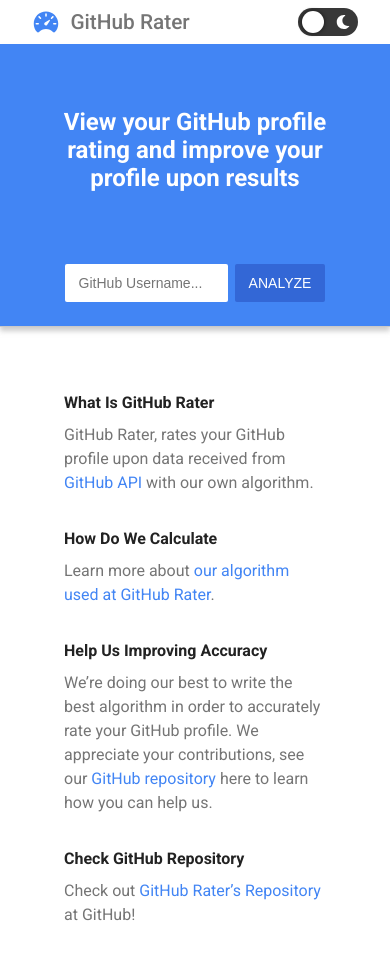
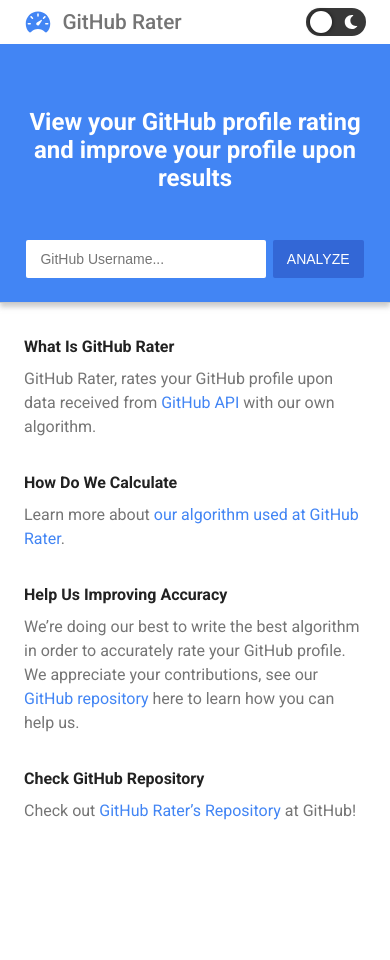
Before and after one commit to AykutSarac/github-rater, a React (Create React App) app: page / in a window 390 px wide. Shown: the top 960 px of the page. After the commit the page ends 855 px from the top, so only its background shows below. Built offline with nearby package versions, Linux system fonts and the light colour scheme.

Commit message:
allsite responsive improved

```diff
--- a/src/styles/_lab-results.scss
+++ b/src/styles/_lab-results.scss
@@ -14,6 +14,9 @@
     justify-content: center;
     align-items: center;
     flex-direction: column;
+    @include forMobile {
+      padding: 2em $mobile-padding;
+    }
   }
 
   .results-info {
--- /dev/null
+++ b/src/styles/_mixins.scss
@@ -0,0 +1,5 @@
+@mixin forMobile {
+  @media only screen and (max-width: 600px) {
+    @content;
+  }
+}
--- a/src/styles/_navbar.scss
+++ b/src/styles/_navbar.scss
@@ -2,7 +2,9 @@
   padding: 0.5em 2em;
   display: flex;
   justify-content: space-between;
-
+  @include forMobile {
+    padding: 0.5em $mobile-padding;
+  }
   a {
     color: $muted;
     display: flex;
--- a/src/styles/_results-explainer.scss
+++ b/src/styles/_results-explainer.scss
@@ -12,7 +12,9 @@
     max-width: 768px;
     line-height: 1.5;
     color: $muted;
-
+    @include forMobile {
+      padding: 2em $mobile-padding;
+    }
     .header {
       font-weight: bold;
       display: block;
--- a/src/styles/_search-user.scss
+++ b/src/styles/_search-user.scss
@@ -9,7 +9,9 @@
   padding: 4em 2em 1.5em;
   color: $secondary-1;
   box-shadow: 0 5px 5px rgba(170, 170, 170, 0.6);
-
+  @include forMobile {
+    padding: 4em $mobile-padding 1.5em;
+  }
   @include dark {
     background: #1f1f1f;
     box-shadow: 0 5px 5px rgba(17, 17, 17, 0.6);
@@ -17,11 +19,17 @@
 
   h2 {
     margin-bottom: 3em;
+    @include forMobile {
+      margin-bottom: 2em;
+    }
   }
 
   input[type='text'] {
     font-size: 14px;
     width: 50%;
+    @include forMobile {
+      width: 70%;
+    }
     margin: 0 auto 0;
     padding: 0.8em 1em;
     outline: none;
--- a/src/styles/_variables.scss
+++ b/src/styles/_variables.scss
@@ -23,6 +23,7 @@ $dheading: #c9c9c9;
 $dtext: #b1b1b1;
 $dtext-2: #dadada;
 
+$mobile-padding: 1.5em;
 @mixin light() {
   @media (prefers-color-scheme: light) {
     @at-root #{selector-nest(':root:not([data-theme=light]):not([data-theme=dark])', &)} {
--- a/src/styles/index.scss
+++ b/src/styles/index.scss
@@ -1,4 +1,5 @@
 @import 'variables';
+@import 'mixins';
 @import 'search-user';
 @import 'navbar';
 @import 'lab-results';
```
